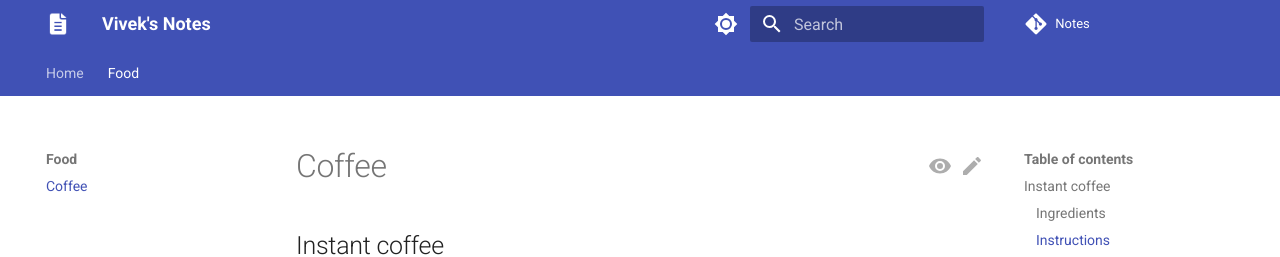
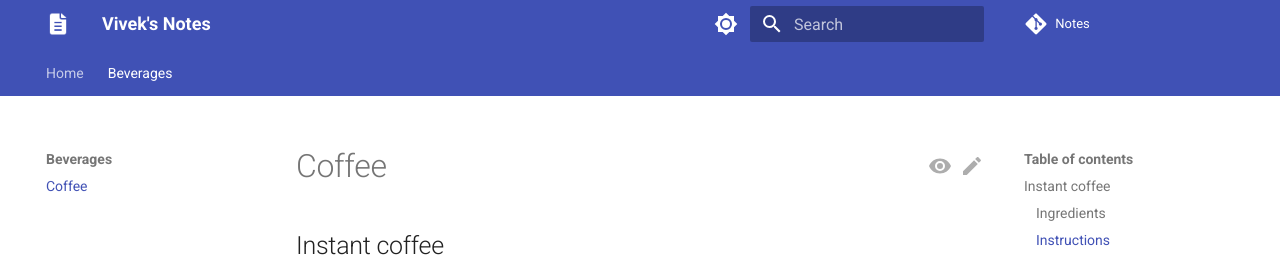
Before and after one commit to vivekkpatel/Notes, an MkDocs documentation site: the page built from docs/Beverages/Coffee.md, in a window 1280 px wide. Shown: the top 257 px of the page. Built offline with MkDocs 1.6.1 and Material for MkDocs 9.7.7, drawn with Linux system fonts in a browser that asks for light colours; comment, search, counter and statistics services are not loaded.

Commit message:
move  Instant Coffee recipe to Beverages section

```diff
--- a/mkdocs.yml
+++ b/mkdocs.yml
@@ -14,8 +14,8 @@ nav:
     - index.md
     - Breakfast.md
     - Contacts.md
-  - Food:
-    - Food/Coffee.md
+  - Beverages:
+    - Beverages/Coffee.md
 
 # Theme
 theme:
```
Also changed, not shown: docs/Beverages/Coffee.md (renamed from docs/Food/Coffee.md).
